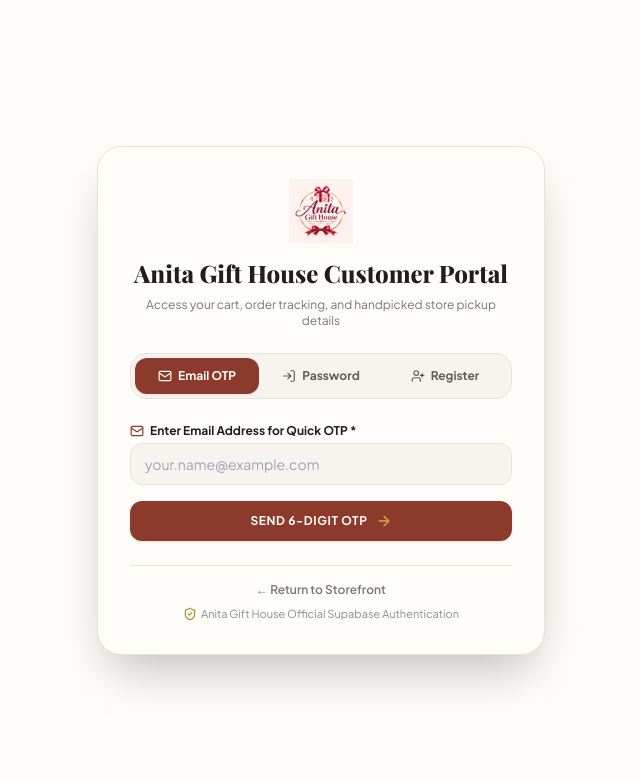
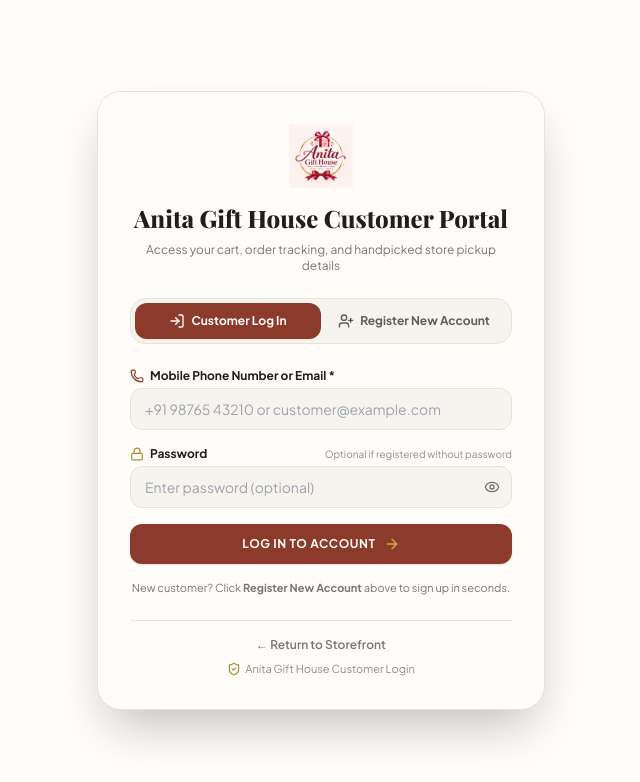
Before and after one commit to keshav-kr-agrawal/agh, a Next.js app: page /login in a window 1280 px wide. Shown: the top 782 px of the page, without its empty margins (319-959 px from the left). Built offline with nearby package versions, Linux system fonts and the light colour scheme; no server answers; a web font is replaced by a local one.

Commit message:
fix: remove email OTP flow and simplify to direct normal customer login

```diff
--- a/src/app/login/page.tsx
+++ b/src/app/login/page.tsx
@@ -1,9 +1,9 @@
 'use client';
 
-import React, { useState, useEffect, Suspense } from 'react';
+import React, { useState, Suspense } from 'react';
 import { useRouter, useSearchParams } from 'next/navigation';
 import Link from 'next/link';
-import { Phone, Lock, User, Mail, ArrowRight, Eye, EyeOff, ShieldCheck, LogIn, UserPlus, KeyRound, RefreshCw, Sparkles } from 'lucide-react';
+import { Phone, Lock, User, Mail, ArrowRight, Eye, EyeOff, ShieldCheck, LogIn, UserPlus, Sparkles } from 'lucide-react';
 import { useAuthStore } from '@/store/useAuthStore';
 import { useCartStore } from '@/store/useCartStore';
 
@@ -12,18 +12,10 @@
   const searchParams = useSearchParams();
   const redirect = searchParams?.get('redirect');
 
-  const { sendEmailOtp, verifyEmailOtp, loginWithPassword, registerCustomer } = useAuthStore();
+  const { loginWithPassword, registerCustomer } = useAuthStore();
   const { openCart } = useCartStore();
 
-  const [authMode, setAuthMode] = useState<'otp' | 'password' | 'signup'>('otp');
-
-  // OTP State
-  const [otpStep, setOtpStep] = useState<'email' | 'verify'>('email');
-  const [otpEmail, setOtpEmail] = useState('');
-  const [otpToken, setOtpToken] = useState('');
-  const [sendingOtp, setSendingOtp] = useState(false);
-  const [verifyingOtp, setVerifyingOtp] = useState(false);
-  const [resendCooldown, setResendCooldown] = useState(0);
+  const [authMode, setAuthMode] = useState<'password' | 'signup'>('password');
 
   // Password Login State
   const [loginPhone, setLoginPhone] = useState('');
@@ -39,79 +31,6 @@
   const [error, setError] = useState('');
   const [success, setSuccess] = useState('');
 
-  useEffect(() => {
-    if (resendCooldown <= 0) return;
-    const timer = setInterval(() => {
-      setResendCooldown(prev => (prev > 0 ? prev - 1 : 0));
-    }, 1000);
-    return () => clearInterval(timer);
-  }, [resendCooldown]);
-
-  const handleSendOtp = async (e?: React.FormEvent) => {
-    if (e) e.preventDefault();
-    setError('');
-    setSuccess('');
-
-    if (!otpEmail || !otpEmail.includes('@')) {
-      setError('Please enter a valid email address.');
-      return;
-    }
-
-    setSendingOtp(true);
-    try {
-      const res = await sendEmailOtp(otpEmail);
-      if (res.success) {
-        setOtpStep('verify');
-        setResendCooldown(60);
-        setSuccess(`🎉 6-digit OTP code sent to ${otpEmail}. Please check your inbox or spam folder.`);
-      } else {
-        setError(res.message || 'Failed to send OTP email.');
-      }
-    } catch (err: any) {
-      setError(err?.message || 'An error occurred while sending OTP.');
-    } finally {
-      setSendingOtp(false);
-    }
-  };
-
-  const handleVerifyOtp = async (e: React.FormEvent) => {
-    e.preventDefault();
-    setError('');
-    setSuccess('');
-
-    if (!otpToken || otpToken.trim().length < 6) {
-      setError('Please enter the 6-digit OTP code sent to your email.');
-      return;
-    }
-
-    setVerifyingOtp(true);
-    try {
-      const res = await verifyEmailOtp(otpEmail, otpToken);
-      if (res.success) {
-        setSuccess('🎉 OTP verified successfully! Logging you in...');
-        const pending = useCartStore.getState().pendingProduct;
-        if (pending) {
-          useCartStore.getState().addToCart(pending, 1);
-          useCartStore.getState().setPendingProduct(null);
-        }
-        setTimeout(() => {
-          if (redirect === 'cart' || pending) {
-            router.push('/');
-            setTimeout(() => openCart(), 300);
-          } else {
-            router.push('/account');
-          }
-        }, 300);
-      } else {
-        setError(res.message || 'Invalid or expired OTP code.');
-      }
-    } catch (err: any) {
-      setError(err?.message || 'Verification failed. Please try again.');
-    } finally {
-      setVerifyingOtp(false);
-    }
-  };
-
   const handleLoginSubmit = (e: React.FormEvent) => {
     e.preventDefault();
     setError('');
@@ -124,7 +43,7 @@
 
     const res = loginWithPassword(loginPhone, loginPassword);
     if (res.success) {
-      setSuccess('Log in successful!');
+      setSuccess('🎉 Logged in successfully!');
       const pending = useCartStore.getState().pendingProduct;
       if (pending) {
         useCartStore.getState().addToCart(pending, 1);
@@ -148,8 +67,8 @@
     setError('');
     setSuccess('');
 
-    if (!signupName || !signupPhone || !signupPassword) {
-      setError('Please fill in your name, mobile phone number, and password.');
+    if (!signupName || !signupPhone) {
+      setError('Please fill in your name and mobile phone number.');
       return;
     }
 
@@ -201,21 +120,6 @@
         <button
           type="button"
           onClick={() => {
-            setAuthMode('otp');
-            setError('');
-            setSuccess('');
-          }}
-          className={`flex-1 py-2.5 rounded-xl transition flex items-center justify-center gap-1.5 ${
-            authMode === 'otp'
-              ? 'bg-terracotta text-cream shadow-sm'
-              : 'text-espresso/70 hover:text-espresso'
-          }`}
-        >
-          <Mail className="w-3.5 h-3.5" /> Email OTP
-        </button>
-        <button
-          type="button"
-          onClick={() => {
             setAuthMode('password');
             setError('');
             setSuccess('');
@@ -226,7 +130,7 @@
               : 'text-espresso/70 hover:text-espresso'
           }`}
         >
-          <LogIn className="w-3.5 h-3.5" /> Password
+          <LogIn className="w-4 h-4" /> Customer Log In
         </button>
         <button
           type="button"
@@ -241,7 +145,7 @@
               : 'text-espresso/70 hover:text-espresso'
           }`}
         >
-          <UserPlus className="w-3.5 h-3.5" /> Register
+          <UserPlus className="w-4 h-4" /> Register New Account
         </button>
       </div>
 
@@ -257,112 +161,12 @@
         </div>
       )}
 
-      {/* MODE 1: Email OTP Login */}
-      {authMode === 'otp' && (
-        <div className="space-y-4 text-xs">
-          {otpStep === 'email' ? (
-            <form onSubmit={handleSendOtp} className="space-y-4">
-              <div>
-                <label className="block font-bold text-espresso mb-1 flex items-center gap-1.5">
-                  <Mail className="w-3.5 h-3.5 text-terracotta" /> Enter Email Address for Quick OTP *
-                </label>
-                <input
-                  type="email"
-                  required
-                  value={otpEmail}
-                  onChange={e => setOtpEmail(e.target.value)}
-                  placeholder="your.name@example.com"
-                  className="w-full px-3.5 py-2.5 bg-cream-muted border border-cream-border rounded-xl text-sm text-espresso focus:ring-2 focus:ring-terracotta"
-                />
-              </div>
-
-              <button
-                type="submit"
-                disabled={sendingOtp}
-                className="w-full py-3 bg-terracotta text-cream font-bold text-xs uppercase tracking-wider rounded-xl shadow hover:bg-crimson transition flex items-center justify-center gap-2 disabled:opacity-50"
-              >
-                {sendingOtp ? (
-                  <>
-                    <RefreshCw className="w-4 h-4 animate-spin text-gold" /> Sending OTP Email...
-                  </>
-                ) : (
-                  <>
-                    Send 6-Digit OTP <ArrowRight className="w-4 h-4 text-gold" />
-                  </>
-                )}
-              </button>
-            </form>
-          ) : (
-            <form onSubmit={handleVerifyOtp} className="space-y-4">
-              <div className="p-3 bg-cream-muted border border-cream-border rounded-2xl flex items-center justify-between text-xs">
-                <span className="font-semibold text-espresso truncate">Sent to: {otpEmail}</span>
-                <button
-                  type="button"
-                  onClick={() => {
-                    setOtpStep('email');
-                    setError('');
-                    setSuccess('');
-                  }}
-                  className="text-terracotta font-bold underline ml-2 shrink-0 hover:text-crimson"
-                >
-                  Edit Email
-                </button>
-              </div>
-
-              <div>
-                <label className="block font-bold text-espresso mb-1 flex items-center gap-1.5">
-                  <KeyRound className="w-3.5 h-3.5 text-gold-dark" /> Enter 6-Digit Verification OTP *
-                </label>
-                <input
-                  type="text"
-                  required
-                  maxLength={6}
-                  value={otpToken}
-                  onChange={e => setOtpToken(e.target.value.replace(/\D/g, ''))}
-                  placeholder="123456"
-                  className="w-full px-3.5 py-2.5 bg-cream-muted border border-cream-border rounded-xl text-lg font-mono tracking-widest text-center text-espresso focus:ring-2 focus:ring-terracotta"
-                />
-              </div>
-
-              <button
-                type="submit"
-                disabled={verifyingOtp}
-                className="w-full py-3 bg-terracotta text-cream font-bold text-xs uppercase tracking-wider rounded-xl shadow hover:bg-crimson transition flex items-center justify-center gap-2 disabled:opacity-50"
-              >
-                {verifyingOtp ? (
-                  <>
-                    <RefreshCw className="w-4 h-4 animate-spin text-gold" /> Verifying Code...
-                  </>
-                ) : (
-                  <>
-                    <Sparkles className="w-4 h-4 text-gold" /> Verify OTP & Log In
-                  </>
-                )}
-              </button>
-
-              <div className="text-center pt-2">
-                <button
-                  type="button"
-                  disabled={resendCooldown > 0 || sendingOtp}
-                  onClick={() => handleSendOtp()}
-                  className="text-xs text-espresso/70 hover:text-terracotta font-semibold disabled:opacity-50"
-                >
-                  {resendCooldown > 0
-                    ? `Resend OTP in ${resendCooldown}s`
-                    : 'Didn\'t receive code? Click to Resend OTP'}
-                </button>
-              </div>
-            </form>
-          )}
-        </div>
-      )}
-
-      {/* MODE 2: Password Login */}
+      {/* MODE 1: Normal Password / Phone Login */}
       {authMode === 'password' && (
         <form onSubmit={handleLoginSubmit} className="space-y-4 text-xs">
           <div>
             <label className="block font-bold text-espresso mb-1 flex items-center gap-1.5">
-              <Mail className="w-3.5 h-3.5 text-terracotta" /> Email Address or Mobile Phone *
+              <Phone className="w-3.5 h-3.5 text-terracotta" /> Mobile Phone Number or Email *
             </label>
             <input
               type="text"
@@ -370,23 +174,25 @@
               autoComplete="username"
               value={loginPhone}
               onChange={e => setLoginPhone(e.target.value)}
-              placeholder="customer@example.com or +91 98765 43210"
+              placeholder="+91 98765 43210 or customer@example.com"
               className="w-full px-3.5 py-2.5 bg-cream-muted border border-cream-border rounded-xl text-sm focus:ring-2 focus:ring-terracotta"
             />
           </div>
 
           <div>
-            <label className="block font-bold text-espresso mb-1 flex items-center gap-1.5">
-              <Lock className="w-3.5 h-3.5 text-gold-dark" /> Password *
+            <label className="block font-bold text-espresso mb-1 flex items-center justify-between">
+              <span className="flex items-center gap-1.5">
+                <Lock className="w-3.5 h-3.5 text-gold-dark" /> Password
+              </span>
+              <span className="text-[10px] text-espresso/50 font-normal">Optional if registered without password</span>
             </label>
             <div className="relative">
               <input
                 type={showPassword ? 'text' : 'password'}
-                required
                 autoComplete="current-password"
                 value={loginPassword}
                 onChange={e => setLoginPassword(e.target.value)}
-                placeholder="Enter your account password"
+                placeholder="Enter password (optional)"
                 className="w-full px-3.5 py-2.5 bg-cream-muted border border-cream-border rounded-xl text-sm focus:ring-2 focus:ring-terracotta pr-10"
               />
               <button
@@ -406,10 +212,14 @@
           >
             Log In to Account <ArrowRight className="w-4 h-4 text-gold" />
           </button>
+
+          <p className="text-[11px] text-espresso/60 text-center">
+            New customer? Click <strong>Register New Account</strong> above to sign up in seconds.
+          </p>
         </form>
       )}
 
-      {/* MODE 3: Create Account */}
+      {/* MODE 2: Register New Account */}
       {authMode === 'signup' && (
         <form onSubmit={handleSignupSubmit} className="space-y-4 text-xs">
           <div>
@@ -455,16 +265,14 @@
 
           <div>
             <label className="block font-bold text-espresso mb-1 flex items-center gap-1.5">
-              <Lock className="w-3.5 h-3.5 text-terracotta" /> Password *
+              <Lock className="w-3.5 h-3.5 text-terracotta" /> Password (Optional)
             </label>
             <div className="relative">
               <input
                 type={showPassword ? 'text' : 'password'}
-                required
-                minLength={4}
                 value={signupPassword}
                 onChange={e => setSignupPassword(e.target.value)}
-                placeholder="Set your account password"
+                placeholder="Set account password"
                 className="w-full px-3.5 py-2.5 bg-cream-muted border border-cream-border rounded-xl text-sm focus:ring-2 focus:ring-terracotta pr-10"
               />
               <button
@@ -493,7 +301,7 @@
         </Link>
         <div className="flex items-center justify-center gap-1 text-[11px] text-espresso/50">
           <ShieldCheck className="w-3.5 h-3.5 text-gold-dark" />
-          <span>Anita Gift House Official Supabase Authentication</span>
+          <span>Anita Gift House Customer Login</span>
         </div>
       </div>
     </div>
--- a/src/app/signup/page.tsx
+++ b/src/app/signup/page.tsx
@@ -124,7 +124,7 @@
           href="/login"
           className="flex-1 py-2.5 rounded-xl transition flex items-center justify-center gap-1.5 text-espresso/70 hover:text-espresso"
         >
-          <LogIn className="w-4 h-4" /> Log In / Email OTP
+          <LogIn className="w-4 h-4" /> Log In
         </Link>
       </div>
 
--- a/src/components/AuthRequiredModal.tsx
+++ b/src/components/AuthRequiredModal.tsx
@@ -104,7 +104,7 @@
             onClick={closeAuthRequiredModal}
             className="py-2.5 px-2 bg-terracotta/10 border border-terracotta/20 text-terracotta font-bold rounded-xl hover:bg-terracotta hover:text-cream transition text-center line-clamp-1"
           >
-            Email OTP Login
+            Customer Log In
           </Link>
 
           <Link
```
